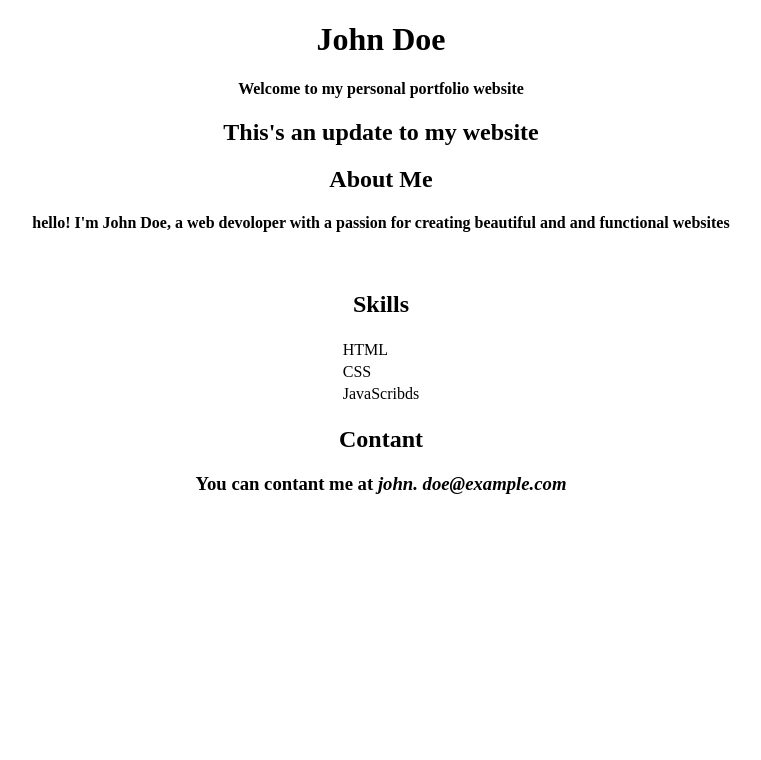
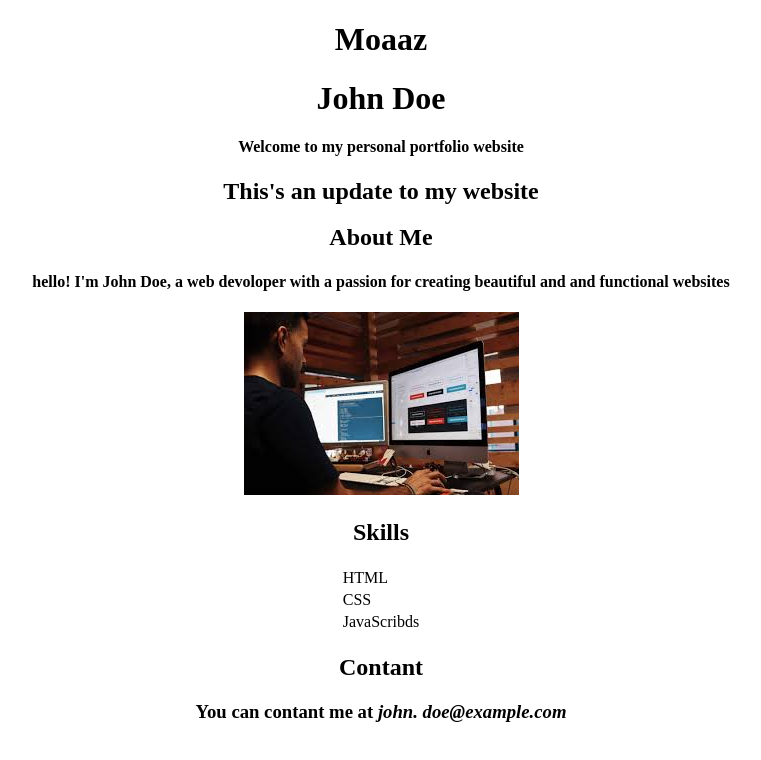
Before and after one commit to MoaazEid311/1.1-personal-Portfolio-P, a plain HTML site: page index.html in a window 1280 px wide. Shown: the whole page, without its empty margins (259-1020 px from the left). Drawn offline with Linux system fonts and the light colour scheme.

Commit message:
add h1 index

```diff
--- a/index.html
+++ b/index.html
@@ -9,6 +9,9 @@
 
 <body>
     <center>
+        <h1>
+            Moaaz
+        </h1>
         <h1>
             John Doe
         </h1>
@@ -25,7 +28,7 @@
             hello! I'm <strong>John Doe</strong>, a web devoloper with a passion for creating beautiful and and
             functional websites
         </h4>
-        <img src="../1.1 personal Portfolio P/Image20251216210500.jpg" alt="">
+        <img src="./Image20251216210500.jpg" alt="">
         <h2>
             Skills
         </h2>
```
